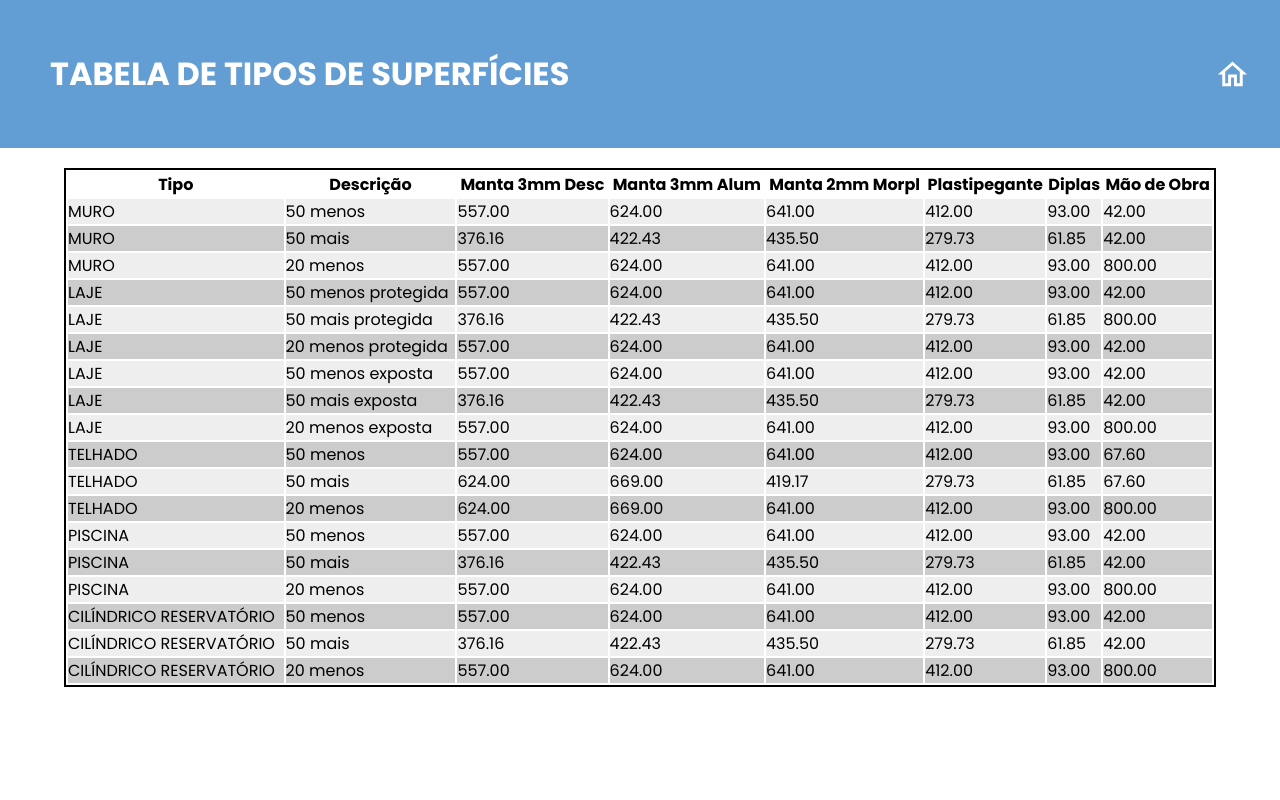
After one commit to hidalgojunior/rodolfo, a PHP site: page /tabela.php in a window 1280 px wide. The commit adds this page. Run offline with PHP 8.4, Linux system fonts and the light colour scheme; data comes from the database, SQL or seed files in the repository.

Commit message:
2022 06 28 - Inclusão da tabela de calculo de superfícies

```diff
--- a/index.php
+++ b/index.php
@@ -23,6 +23,6 @@
     <a href="orcamanto_piscina.php"><img src="imagens/piscina.jpg" alt="">Piscina</a>
     <a href="orcamanto_reserv_cil.php"><img src="imagens/reservatorio.jpg" alt="">Cilindrico Reservatório</a>
 </nav>
-
+<a href="tabela.php" class="link">Tabela de Calculo de Superficies</a>
 </body>
 </html>
--- a/laje.php
+++ b/laje.php
@@ -29,7 +29,8 @@ if (isset($_POST['botao'])){
 <body>
   <header class="cabecalho">
     <h1>Orçamento de Laje</h1>
-    <a href="index1.html"><img src="imagens/home.svg" alt=""></a>
+    <a href="index.php"><img src="imagens/home.svg" alt=""></a>
+
   </header>
 
   <form class="formulario" method="POST">
--- a/orcamanto_laje.php
+++ b/orcamanto_laje.php
@@ -12,7 +12,8 @@
 <body>
   <header class="cabecalho">
     <h1>Orçamento de Laje</h1>
-    <a href="index1.html"><img src="imagens/home.svg" alt=""></a>
+    <a href="index.php"><img src="imagens/home.svg" alt=""></a>
+
   </header>
 
   <form class="formulario" onsubmit="event.preventDefault(); multiplicar();">
--- a/orcamanto_muro.php
+++ b/orcamanto_muro.php
@@ -12,7 +12,7 @@
 <body>
   <header class="cabecalho">
     <h1>Orçamento de Muro</h1>
-    <a href="index1.html"><img src="imagens/home.svg" alt=""></a>
+    <a href="index.php"><img src="imagens/home.svg" alt=""></a>
   </header>
 
   <form class="formulario" onsubmit="event.preventDefault(); multiplicar();">
--- a/orcamanto_piscina.php
+++ b/orcamanto_piscina.php
@@ -59,7 +59,8 @@ if (isset($_POST['calcular'])) {
 <body>
 <header class="cabecalho">
     <h1>Orçamento de Piscina</h1>
-    <a href="index1.html"><img src="imagens/home.svg" alt=""></a>
+    <a href="index.php"><img src="imagens/home.svg" alt=""></a>
+
 </header>
 
 <form class="formulario" method="post">
--- a/orcamanto_reserv_cil.php
+++ b/orcamanto_reserv_cil.php
@@ -12,7 +12,7 @@
 <body>
   <header class="cabecalho">
     <h1>Orçamento de Reservatório Cilindrico</h1>
-    <a href="index1.html"><img src="imagens/home.svg" alt=""></a>
+    <a href="index.php"><img src="imagens/home.svg" alt=""></a>
   </header>
 
   <form class="formulario" onsubmit="event.preventDefault(); multiplicar();">
--- a/orcamanto_telhado.php
+++ b/orcamanto_telhado.php
@@ -13,7 +13,7 @@
 <body>
   <header class="cabecalho">
     <h1>Orçamento de Telhado</h1>
-    <a href="index1.html"><img src="imagens/home.svg" alt=""></a>
+    <a href="index.php"><img src="imagens/home.svg" alt=""></a>
   </header>
 
   <form class="formulario" onsubmit="event.preventDefault(); multiplicar();">
--- a/style.css
+++ b/style.css
@@ -132,3 +132,14 @@ h1{
   text-align: center;
   padding: 20px;
 }
+
+
+.container{
+  width: 90%;
+  margin-top:300px;
+  margin: 0 auto;
+}
+
+.link{
+  text-decoration: none;
+}
--- /dev/null
+++ b/tabela.php
@@ -0,0 +1,79 @@
+<?php
+
+file_exists('conexao.php')? require_once 'conexao.php': '';
+
+$sql = "select cs.desc_calc, t.nome_tipo, v.manta3desc, v.manta3alum, v.manta2morpl, v.plastipegante, v.diplas, v.mao_obra from valores v join calc_superficie cs on cs.id_calc = v.calc_superficie_id_calc join tipo t on t.cod_tipo = cs.tipo_cod_tipo";
+
+$resultado = mysqli_query($con,$sql);
+
+if (!$resultado){
+    echo 'tabela Vazia';
+}
+?>
+
+
+<!DOCTYPE html>
+<html lang="pt-br">
+
+<head>
+    <meta charset="UTF-8">
+    <meta http-equiv="X-UA-Compatible" content="IE=edge">
+    <meta name="viewport" content="width=device-width, initial-scale=1.0">
+    <title>Tabela de Tipos de Superfícies</title>
+    <link rel="stylesheet" href="style.css">
+</head>
+
+<body>
+<header class="cabecalho">
+    <h1>Tabela de Tipos de Superfícies</h1>
+    <a href="index.php"><img src="imagens/home.svg" alt=""></a>
+</header>
+
+<table style = " width: 90%; margin:0 auto; border:2px solid black;margin-top:20px;">
+<thead>
+<th>Tipo
+</th>
+<th>Descrição
+</th>
+<th>Manta 3mm Desc
+</th>
+<th>Manta 3mm Alum
+</th>
+<th>Manta 2mm Morpl
+</th>
+<th>Plastipegante
+</th>
+<th>Diplas
+</th>
+<th>Mão de Obra
+</th>
+</thead>
+<?php
+    $cont = 1;
+    foreach ($resultado as $linha){
+        if ($cont % 2 == 0){
+            echo "<tr style='background-color:#ccc'>
+            <td>".$linha['nome_tipo']."</td>
+            <td>".$linha['desc_calc']."</td>
+            <td>".$linha['manta3desc']."</td>
+            <td>".$linha['manta3alum']."</td>
+            <td>".$linha['manta2morpl']."</td>
+            <td>".$linha['plastipegante']."</td>
+            <td>".$linha['diplas']."</td>
+            <td>".$linha['mao_obra']."</td></tr>";
+}
+        else{
+            echo "<tr style='background-color:#eee'>
+            <td>".$linha['nome_tipo']."</td>
+            <td>".$linha['desc_calc']."</td>
+            <td>".$linha['manta3desc']."</td>
+            <td>".$linha['manta3alum']."</td>
+            <td>".$linha['manta2morpl']."</td>
+            <td>".$linha['plastipegante']."</td>
+            <td>".$linha['diplas']."</td>
+            <td>".$linha['mao_obra']."</td></tr>";
+        }
+        $cont++;
+    }
+?>
+</table>
```
Also changed, not shown: index1.html (line endings or trailing spaces).
